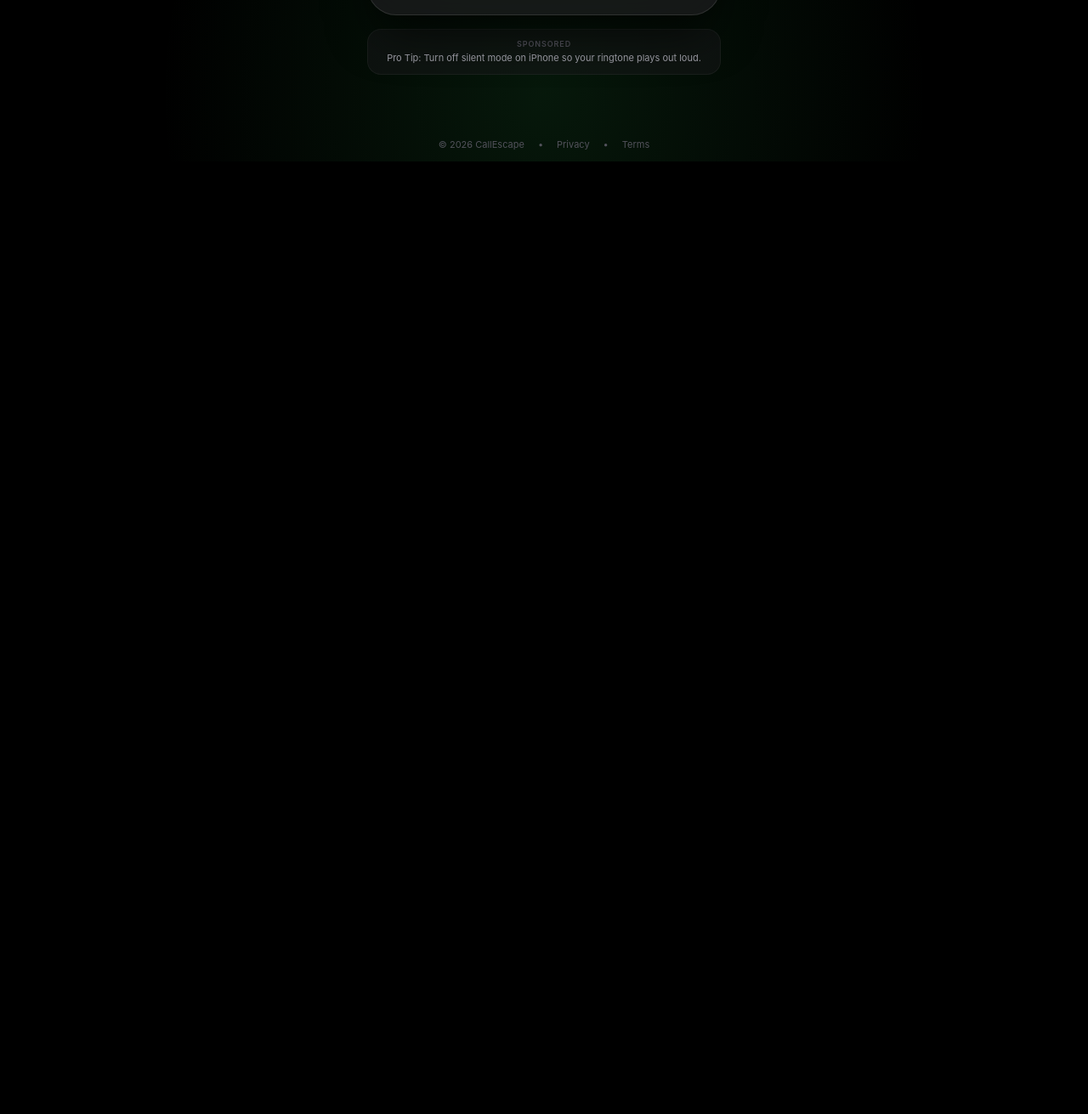
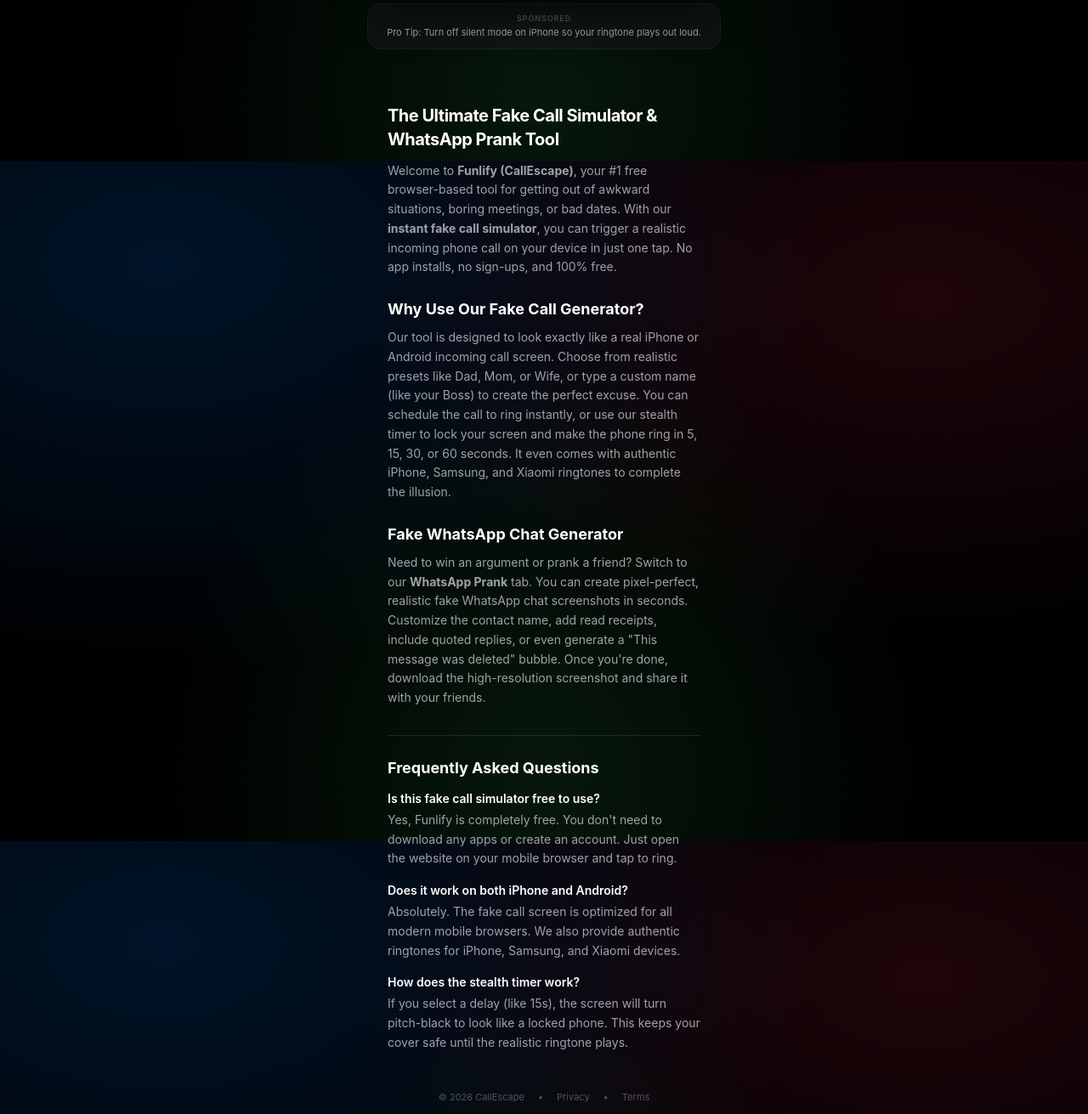
Before and after one commit to seuteindia-star/Caller-website, a plain HTML site: page index.html in a window 1280 px wide. Shown: the part 610-1921 px from the top of the page at 85% size. Before the commit the page ends 800 px from the top, so only its background shows below. Drawn offline with nearby package versions, Linux system fonts and the light colour scheme.

Commit message:
Update index.html

```diff
--- a/index.html
+++ b/index.html
@@ -730,6 +730,47 @@
         initWaModule();
     }
 </script>
+
+    <!-- ==========================================
+         SEO CONTENT & FAQ SECTION
+    =========================================== -->
+    <section class="w-full max-w-[400px] mx-auto px-4 py-8 text-zinc-400 text-sm leading-relaxed">
+
+        <h2 class="text-white font-bold text-xl mb-3 tracking-tight">The Ultimate Fake Call Simulator & WhatsApp Prank Tool</h2>
+        <p class="mb-4">
+            Welcome to <strong>Funlify (CallEscape)</strong>, your #1 free browser-based tool for getting out of awkward situations, boring meetings, or bad dates. With our <strong>instant fake call simulator</strong>, you can trigger a realistic incoming phone call on your device in just one tap. No app installs, no sign-ups, and 100% free.
+        </p>
+
+        <h2 class="text-white font-bold text-lg mt-6 mb-2">Why Use Our Fake Call Generator?</h2>
+        <p class="mb-4">
+            Our tool is designed to look exactly like a real iPhone or Android incoming call screen. Choose from realistic presets like Dad, Mom, or Wife, or type a custom name (like your Boss) to create the perfect excuse. You can schedule the call to ring instantly, or use our stealth timer to lock your screen and make the phone ring in 5, 15, 30, or 60 seconds. It even comes with authentic iPhone, Samsung, and Xiaomi ringtones to complete the illusion.
+        </p>
+
+        <h2 class="text-white font-bold text-lg mt-6 mb-2">Fake WhatsApp Chat Generator</h2>
+        <p class="mb-4">
+            Need to win an argument or prank a friend? Switch to our <strong>WhatsApp Prank</strong> tab. You can create pixel-perfect, realistic fake WhatsApp chat screenshots in seconds. Customize the contact name, add read receipts, include quoted replies, or even generate a "This message was deleted" bubble. Once you're done, download the high-resolution screenshot and share it with your friends.
+        </p>
+
+        <h2 class="text-white font-bold text-lg mt-8 mb-3 border-t border-white/10 pt-6">Frequently Asked Questions</h2>
+
+        <div class="space-y-4">
+            <div>
+                <h3 class="text-white font-semibold text-sm mb-1">Is this fake call simulator free to use?</h3>
+                <p class="text-zinc-400">Yes, Funlify is completely free. You don't need to download any apps or create an account. Just open the website on your mobile browser and tap to ring.</p>
+            </div>
+
+            <div>
+                <h3 class="text-white font-semibold text-sm mb-1">Does it work on both iPhone and Android?</h3>
+                <p class="text-zinc-400">Absolutely. The fake call screen is optimized for all modern mobile browsers. We also provide authentic ringtones for iPhone, Samsung, and Xiaomi devices.</p>
+            </div>
+
+            <div>
+                <h3 class="text-white font-semibold text-sm mb-1">How does the stealth timer work?</h3>
+                <p class="text-zinc-400">If you select a delay (like 15s), the screen will turn pitch-black to look like a locked phone. This keeps your cover safe until the realistic ringtone plays.</p>
+            </div>
+        </div>
+    </section>
+
     <!-- Minimal SEO & Compliance Footer -->
     <footer class="py-3 text-center text-[11px] text-zinc-600 px-4">
         <div class="max-w-md mx-auto flex items-center justify-center gap-4">
```
